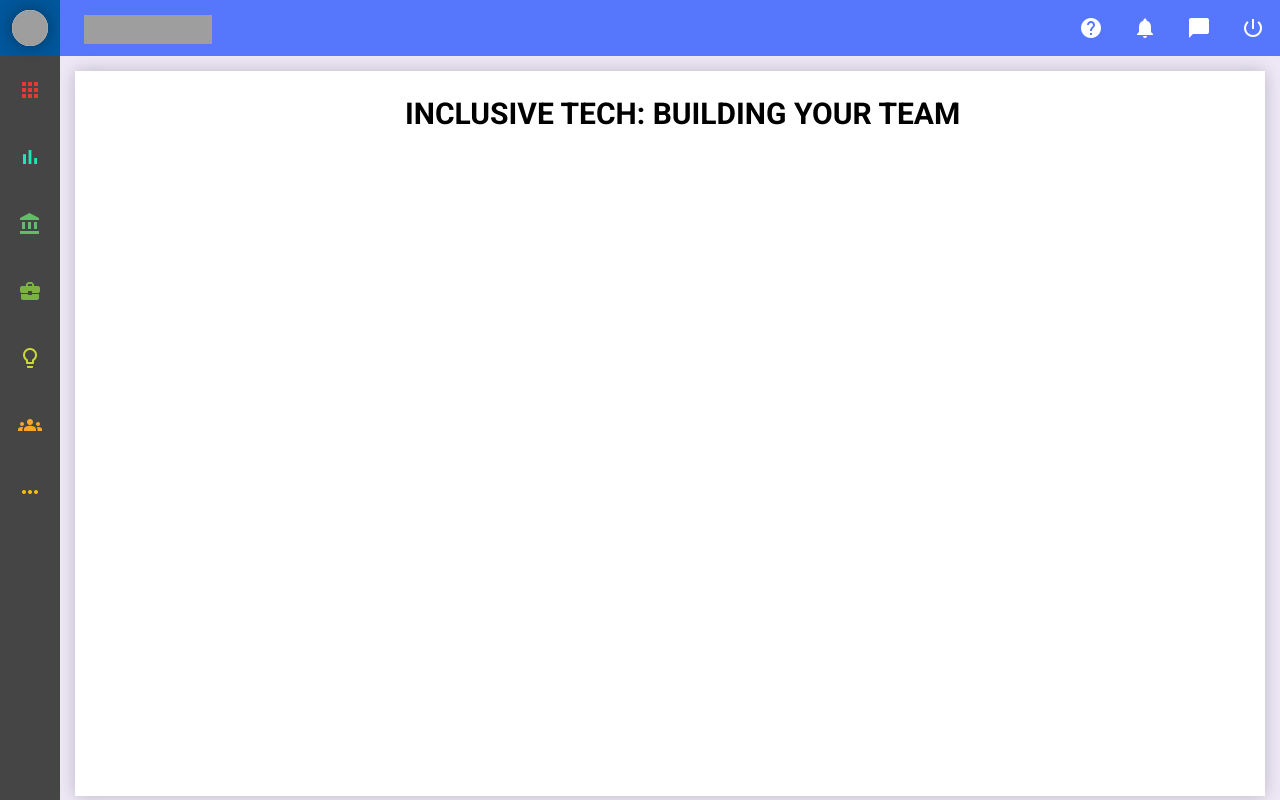
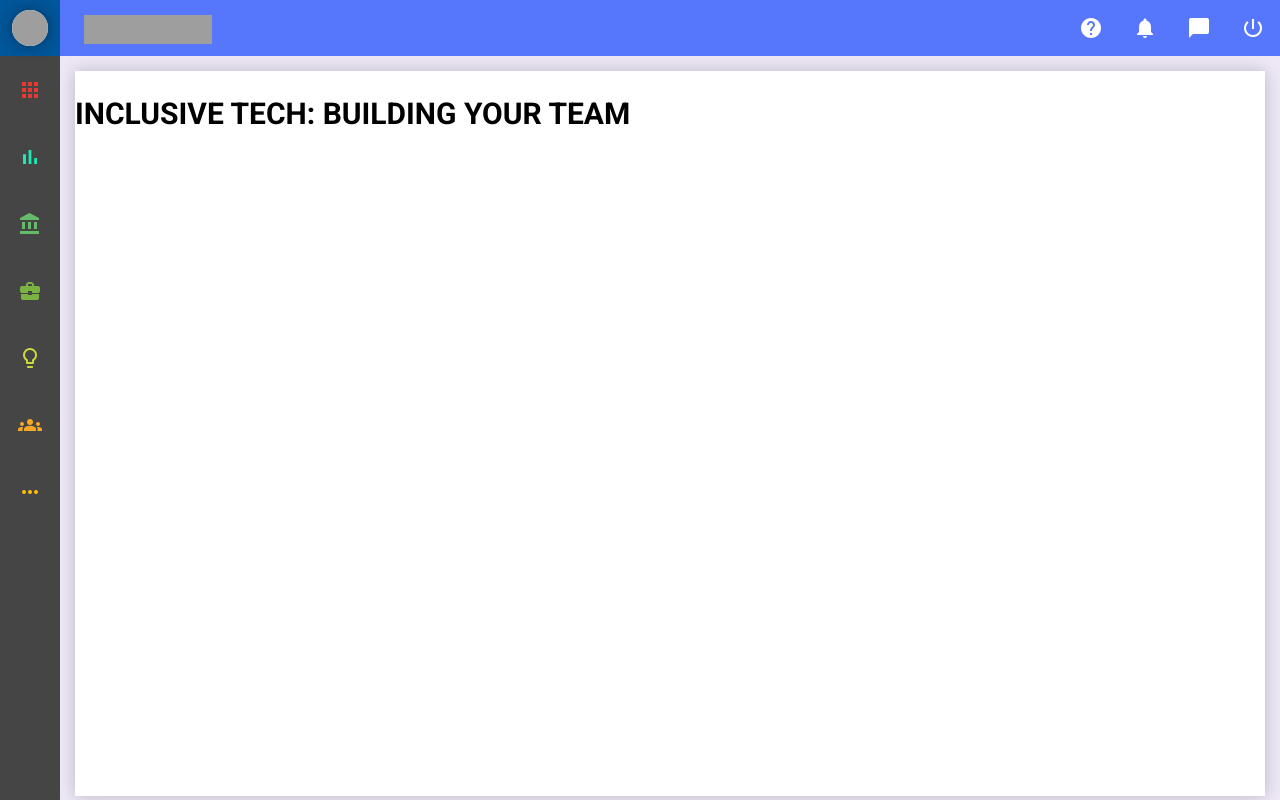
Before and after one commit to Andreabcm/marketplace-vue, a Vue app: page / in a window 1280 px wide. Built offline with nearby package versions, Linux system fonts and the light colour scheme; grey boxes are pictures that could not be loaded.

Commit message:
remove unnecesary layout

```diff
--- a/src/modules/Shared/Styles/Settings/_layout.css
+++ b/src/modules/Shared/Styles/Settings/_layout.css
@@ -4,22 +4,20 @@
             "ml-sidebar ml-head-bar"
             "ml-sidebar ml-main-container";
 
-    --g-template-main-container: 1fr / clamp(18.0rem, 30vw, 33.0rem) 1fr;
+    --g-template-main-container: 1fr / 1fr;
     --g-areas-main-container:
-            "ml-main-nav    ml-main-content";
+            "ml-main-content";
 
     --g-template-main-container--mobile--: 1fr / 1fr;
     --g-areas-main-container--mobile--:
             "ml-main-content";
 
-    --g-template-main-nav: 4.5rem 1fr 6.0rem / 1fr;
+    --g-template-main-nav: 4.5rem 1fr / 1fr;
     --g-areas-main-nav:
             "ml-main-nav-header"
-            "ml-main-nav-content"
-            "ml-nav-footer";
+            "ml-main-nav-content";
 
-    --g-template-main-content: auto 6.0rem / 1fr;
+        --g-template-main-content: auto / 1fr;
     --g-areas-main-content:
-            "ml-main-content-content"
-            "ml-main-footer";
+            "ml-main-content-content";
 }
```
